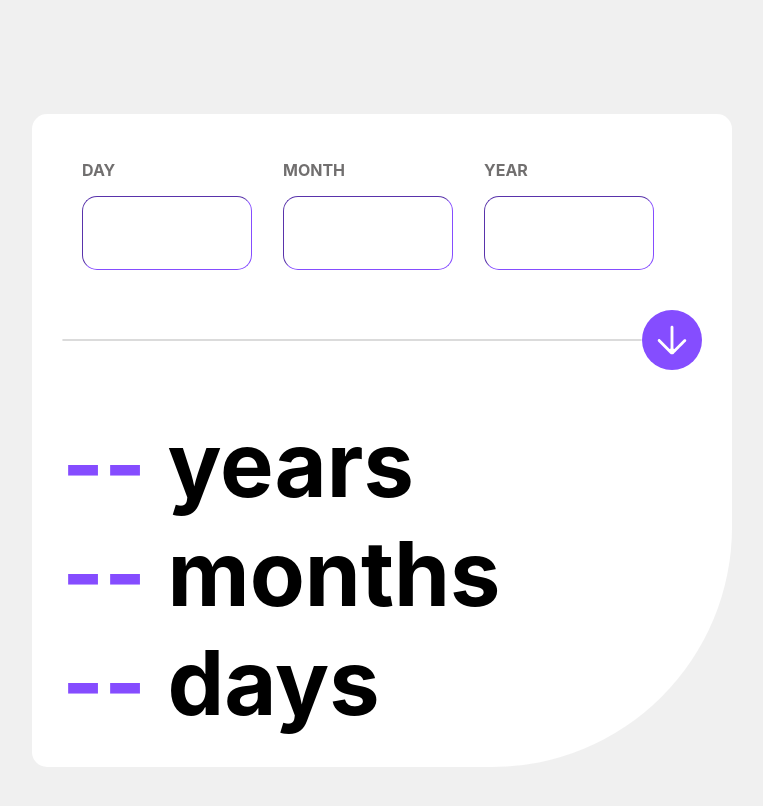
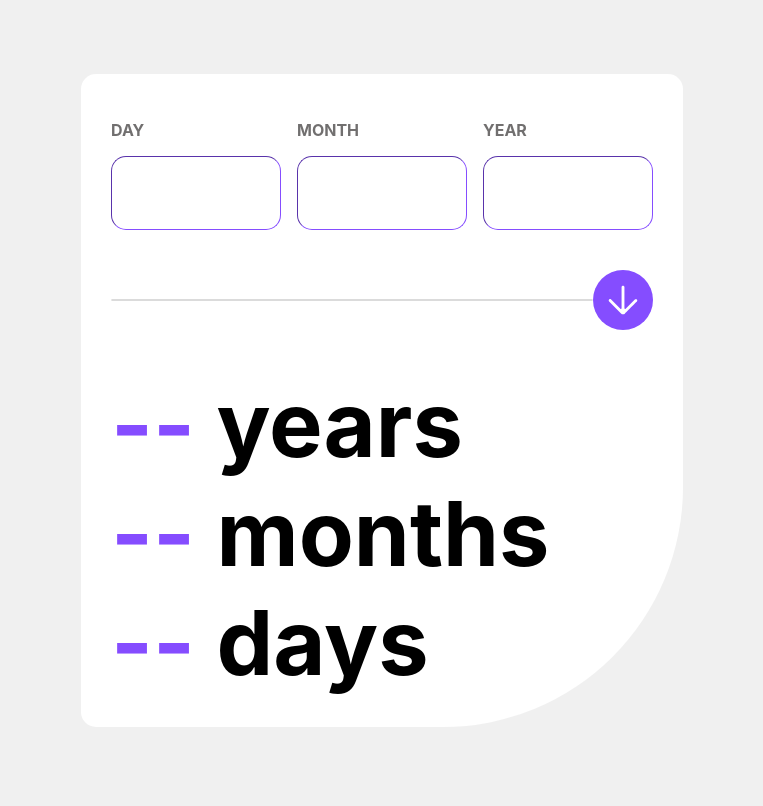
Before and after one commit to AndreiBakos/Frontend-Mentor-Projects, a React (Vite) app in the folder age-calculator/: page / in a window 1280 px wide. Shown: the top 806 px of the page, without its empty margins (258-1021 px from the left). Built offline with nearby package versions, Linux system fonts and the light colour scheme.

Commit message:
fixed styling

```diff
--- a/age-calculator/src/index.css
+++ b/age-calculator/src/index.css
@@ -1,39 +1,37 @@
 :root {
   font-family: Inter, system-ui, Avenir, Helvetica, Arial, sans-serif;
-  font-synthesis: none;
-  text-rendering: optimizeLegibility;
-  -webkit-font-smoothing: antialiased;
-  -moz-osx-font-smoothing: grayscale;
-  -webkit-text-size-adjust: 100%;
 }
 
 body {
   margin: 0;
+  padding: 0;
   display: flex;
   place-items: center;
-  min-width: 320px;
+  min-width: 1000px;
+  max-width: 100vw;
   min-height: 100vh;
   background-color: hsl(0, 0%, 94%);
-  padding: 40px;
 }
 
 .App {
   background-color: hsl(0, 0%, 100%);
+  margin: 0;
+  padding: 0;
   padding: 30px;
   border-radius: 15px;
   border-bottom-right-radius: 15rem;
   display: flex;
   flex-direction: column;
   gap: 40px;
-  width: 50vw;
 }
 
 .inputLabelContainerList {
   display: flex;
   flex-direction: row;
+  box-sizing: border-box;
+  width: 100%;
   align-items: start;
-  gap: 5%;
-  margin-left: 20px;
+  gap: 16px;
 }
 
 .inputLabelContainer {
```
